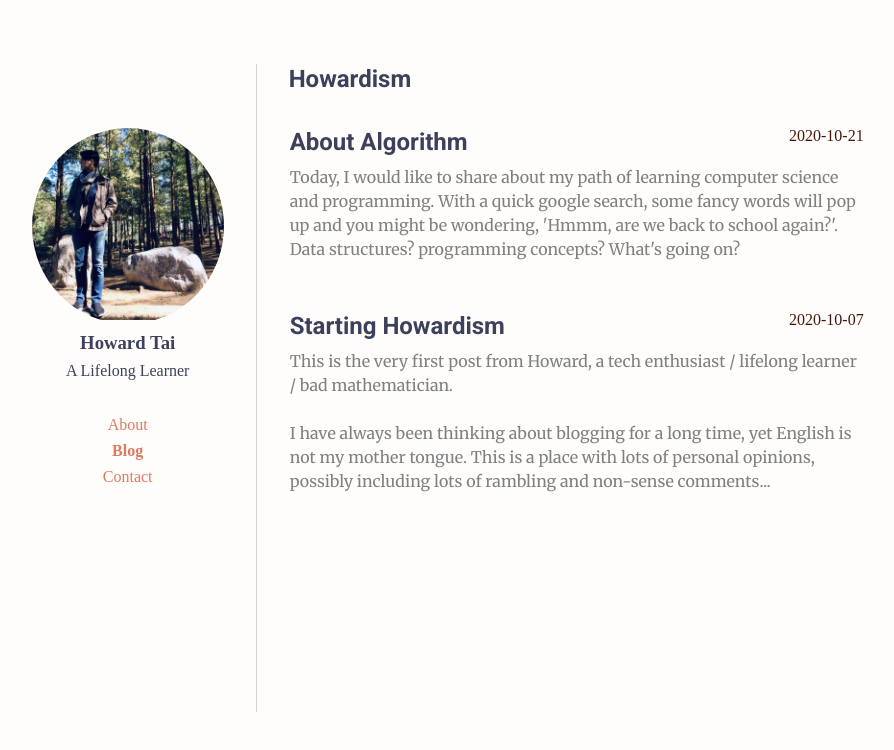
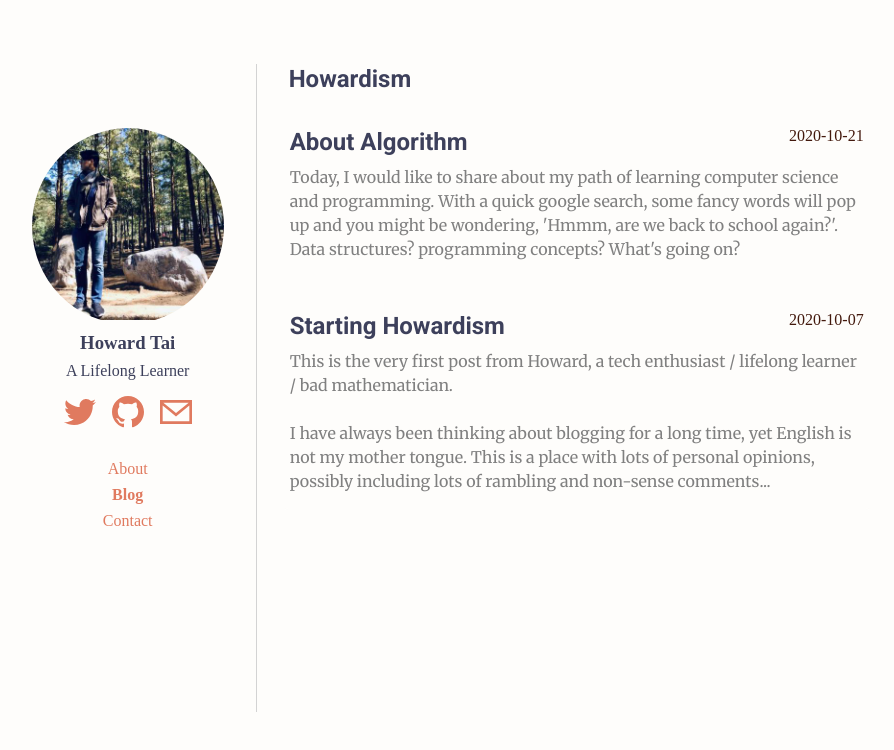
Before and after one commit to Howard86/howardism, a Next.js app: page / in a window 1280 px wide. Shown: the top 750 px of the page, without its empty margins (170-1064 px from the left). Built offline with nearby package versions, Linux system fonts and the light colour scheme.

Commit message:
:sparkles: add Email, Github, Twitter IconLinks

```diff
--- a/src/components/Profile.tsx
+++ b/src/components/Profile.tsx
@@ -1,6 +1,9 @@
 import React, { FC, memo } from "react";
 import { Box, Text, Link } from "rebass/styled-components";
 import Image from "./common/Image";
+import Twitter from "./icons/Twitter";
+import Github from "./icons/Github";
+import Email from "./icons/Email";
 
 const Profile: FC = () => (
   <Box sx={{ textAlign: "center" }}>
@@ -23,6 +26,11 @@
       Howard Tai
     </Text>
     <Text my={2}>A Lifelong Learner</Text>
+    <Box mt={[2, 3]}>
+      <Twitter />
+      <Github />
+      <Email />
+    </Box>
   </Box>
 );
 
--- /dev/null
+++ b/src/components/icons/Email.tsx
@@ -0,0 +1,17 @@
+import React, { FC, memo } from "react";
+import { BoxProps, Link } from "rebass/styled-components";
+import { EMAIL_URL } from "@/constants/link";
+import Svg from "./Svg";
+
+const Email: FC<BoxProps> = (props) => (
+  <Link href={EMAIL_URL} target="_blank">
+    <Svg {...props}>
+      <path
+        fill="currentColor"
+        d="M0 3v18h24v-18h-24zm21.518 2l-9.518 7.713-9.518-7.713h19.036zm-19.518 14v-11.817l10 8.104 10-8.104v11.817h-20z"
+      />
+    </Svg>
+  </Link>
+);
+
+export default memo(Email);
--- /dev/null
+++ b/src/components/icons/Github.tsx
@@ -0,0 +1,17 @@
+import React, { FC, memo } from "react";
+import { Link, BoxProps } from "rebass/styled-components";
+import { GITHUB_URL } from "@/constants/link";
+import Svg from "./Svg";
+
+const Github: FC<BoxProps> = (props) => (
+  <Link href={GITHUB_URL} target="_blank">
+    <Svg {...props}>
+      <path
+        fill="currentColor"
+        d="M12 0c-6.626 0-12 5.373-12 12 0 5.302 3.438 9.8 8.207 11.387.599.111.793-.261.793-.577v-2.234c-3.338.726-4.033-1.416-4.033-1.416-.546-1.387-1.333-1.756-1.333-1.756-1.089-.745.083-.729.083-.729 1.205.084 1.839 1.237 1.839 1.237 1.07 1.834 2.807 1.304 3.492.997.107-.775.418-1.305.762-1.604-2.665-.305-5.467-1.334-5.467-5.931 0-1.311.469-2.381 1.236-3.221-.124-.303-.535-1.524.117-3.176 0 0 1.008-.322 3.301 1.23.957-.266 1.983-.399 3.003-.404 1.02.005 2.047.138 3.006.404 2.291-1.552 3.297-1.23 3.297-1.23.653 1.653.242 2.874.118 3.176.77.84 1.235 1.911 1.235 3.221 0 4.609-2.807 5.624-5.479 5.921.43.372.823 1.102.823 2.222v3.293c0 .319.192.694.801.576 4.765-1.589 8.199-6.086 8.199-11.386 0-6.627-5.373-12-12-12z"
+      />
+    </Svg>
+  </Link>
+);
+
+export default memo(Github);
--- /dev/null
+++ b/src/components/icons/Twitter.tsx
@@ -0,0 +1,17 @@
+import React, { FC, memo } from "react";
+import { Link, BoxProps } from "rebass/styled-components";
+import { TWITTER_URL } from "@/constants/link";
+import Svg from "./Svg";
+
+const Twitter: FC<BoxProps> = (props) => (
+  <Link href={TWITTER_URL} target="_blank">
+    <Svg {...props}>
+      <path
+        fill="currentColor"
+        d="M24 4.557c-.883.392-1.832.656-2.828.775 1.017-.609 1.798-1.574 2.165-2.724-.951.564-2.005.974-3.127 1.195-.897-.957-2.178-1.555-3.594-1.555-3.179 0-5.515 2.966-4.797 6.045-4.091-.205-7.719-2.165-10.148-5.144-1.29 2.213-.669 5.108 1.523 6.574-.806-.026-1.566-.247-2.229-.616-.054 2.281 1.581 4.415 3.949 4.89-.693.188-1.452.232-2.224.084.626 1.956 2.444 3.379 4.6 3.419-2.07 1.623-4.678 2.348-7.29 2.04 2.179 1.397 4.768 2.212 7.548 2.212 9.142 0 14.307-7.721 13.995-14.646.962-.695 1.797-1.562 2.457-2.549z"
+      />
+    </Svg>
+  </Link>
+);
+
+export default memo(Twitter);
--- /dev/null
+++ b/src/constants/link.ts
@@ -0,0 +1,3 @@
+export const GITHUB_URL = "https://github.com/howard86";
+export const TWITTER_URL = "https://twitter.com/howard86_";
+export const EMAIL_URL = "mailto:howard@howardism.dev";
```
